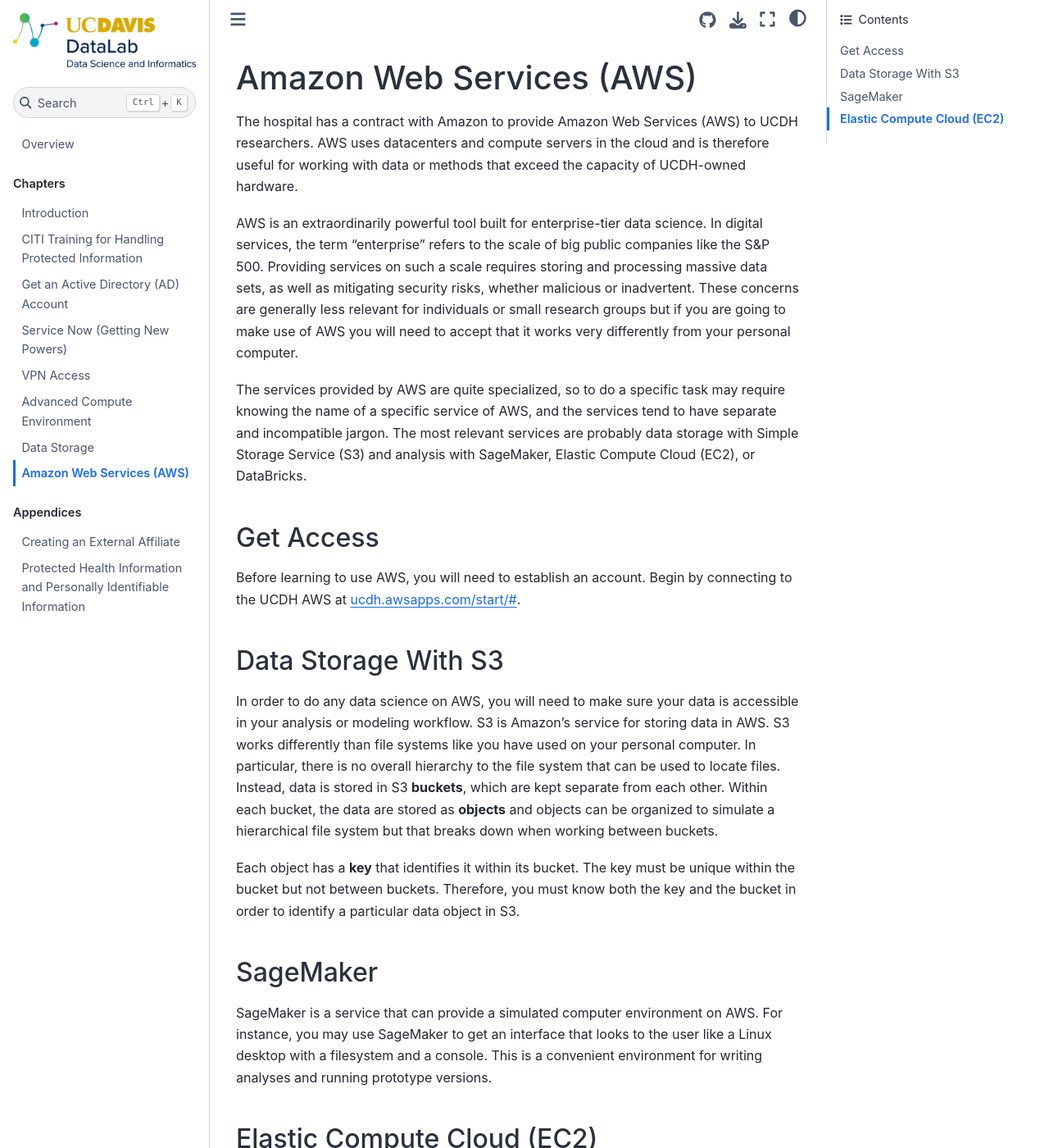
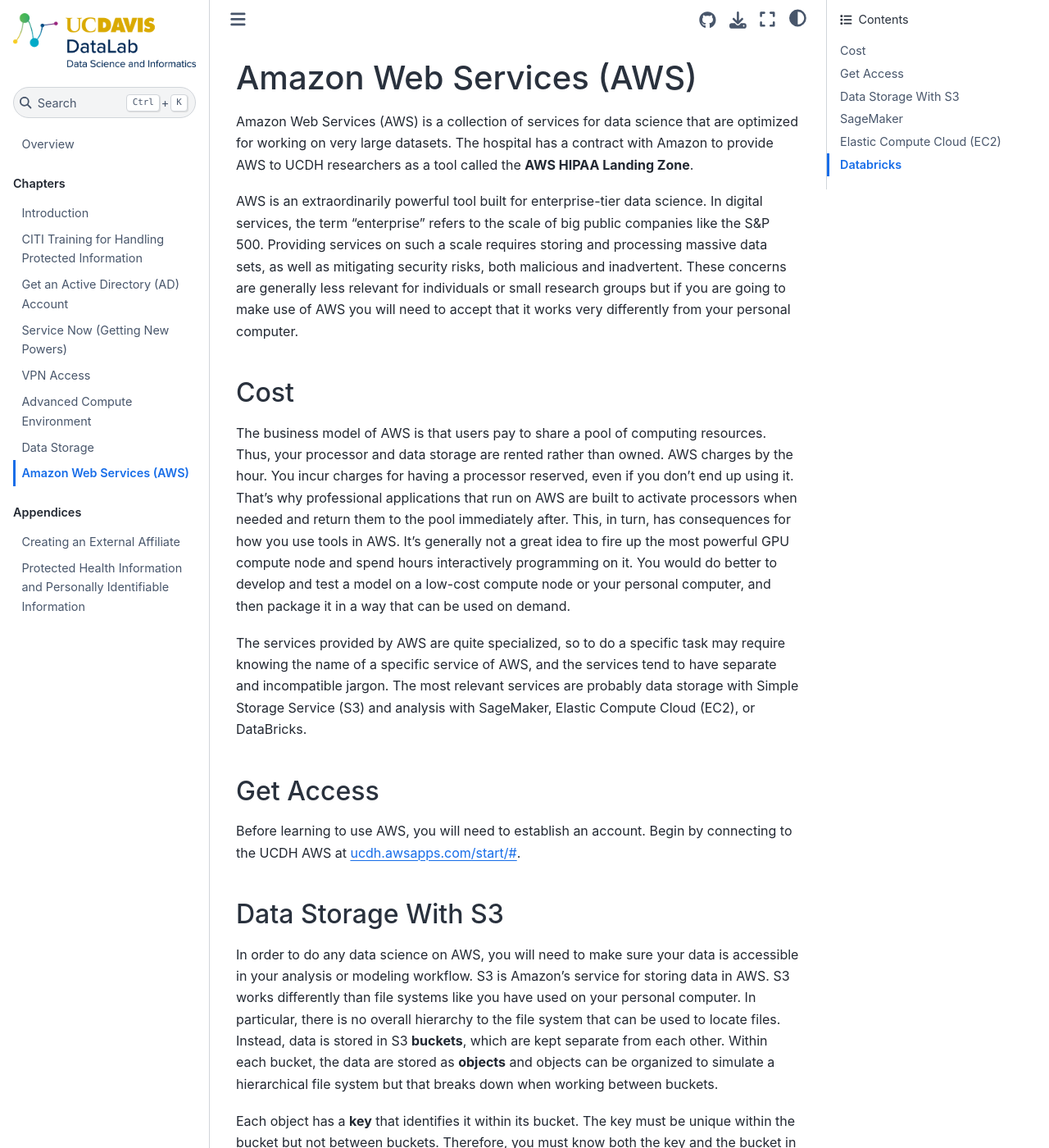
Before and after one commit to ucdavisdatalab/workshop_ucdh_onboarding, a Jupyter Book: the page built from chapters/08_aws.md, in a window 1280 px wide and 1400 px high. Shown: the whole window at 82% size. Built offline with Jupyter Book 1.0.4 settings and Sphinx 7.4.7 and the Sphinx Book theme 1.1.4, drawn with Linux system fonts in a browser that asks for light colours; some of the changed text lies outside the part shown.

Commit message:
fleshed out some AWS description

```diff
--- a/chapters/08_aws.md
+++ b/chapters/08_aws.md
@@ -1,7 +1,10 @@
 # Amazon Web Services (AWS)
-The hospital has a contract with Amazon to provide Amazon Web Services (AWS) to UCDH researchers. AWS uses datacenters and compute servers in the cloud and is therefore useful for working with data or methods that exceed the capacity of UCDH-owned hardware.
+Amazon Web Services (AWS) is a collection of services for data science that are optimized for working on very large datasets. The hospital has a contract with Amazon to provide AWS to UCDH researchers as a tool called the **AWS HIPAA Landing Zone**.
 
-AWS is an extraordinarily powerful tool built for enterprise-tier data science. In digital services, the term "enterprise" refers to the scale of big public companies like the S&P 500. Providing services on such a scale requires storing and processing massive data sets, as well as mitigating security risks, whether malicious or inadvertent. These concerns are generally less relevant for individuals or small research groups but if you are going to make use of AWS you will need to accept that it works very differently from your personal computer.
+AWS is an extraordinarily powerful tool built for enterprise-tier data science. In digital services, the term "enterprise" refers to the scale of big public companies like the S&P 500. Providing services on such a scale requires storing and processing massive data sets, as well as mitigating security risks, both malicious and inadvertent. These concerns are generally less relevant for individuals or small research groups but if you are going to make use of AWS you will need to accept that it works very differently from your personal computer.
+
+## Cost
+The business model of AWS is that users pay to share a pool of computing resources. Thus, your processor and data storage are rented rather than owned. AWS charges by the hour. You incur charges for having a processor reserved, even if you don't end up using it. That's why professional applications that run on AWS are built to activate processors when needed and return them to the pool immediately after. This, in turn, has consequences for how you use tools in AWS. It's generally not a great idea to fire up the most powerful GPU compute node and spend hours interactively programming on it. You would do better to develop and test a model on a low-cost compute node or your personal computer, and then package it in a way that can be used on demand.
 
 The services provided by AWS are quite specialized, so to do a specific task may require knowing the name of a specific service of AWS, and the services tend to have separate and incompatible jargon. The most relevant services are probably data storage with Simple Storage Service (S3) and analysis with SageMaker, Elastic Compute Cloud (EC2), or DataBricks.
 
@@ -14,6 +17,14 @@
 Each object has a **key** that identifies it within its bucket. The key must be unique within the bucket but not between buckets. Therefore, you must know both the key and the bucket in order to identify a particular data object in S3.
 
 ## SageMaker
-SageMaker is a service that can provide a simulated computer environment on AWS. For instance, you may use SageMaker to get an interface that looks to the user like a Linux desktop with a filesystem and a console. This is a convenient environment for writing analyses and running prototype versions.
+SageMaker is a service that provides an interactive computing environment on AWS. This is a convenient environment for writing analyses and running prototype versions. The
 
 ## Elastic Compute Cloud (EC2)
+Elastic Compute Cloud (EC2) runs scripted analyses on hardware that it reserves only while the analysis is running. This is a very cost-efficient way to do computation because you don't have to buy servers or pay for unused server time. The service scales (or stretches, hence "elastic") the available hardware to meet the immediate demand. AWS uses auto-scaling to add new compute nodes to the cluster as needed to handle new requests.
+
+The problem with EC2 is that the value it provides by efficient use of computational hardware is generally less than the cost of your time to learn the system and adapt your code to spin up EC2 servers just for the most intensive part of the computation. EC2 is an example of a service where the overhead of designing for the enterprise scale means it is not useful for small research teams.
+
+## Databricks
+In order for a typical researcher or small team to make use of EC2, they need a layer that automates EC2 configuration and control in response to demand from the analysis side. That layer is **Databricks**. If you truly need the power of EC2, then Databricks will save you a ton of time learning how to use EC2 and integrate it with your analysis. The user then focuses on writing R or Python code in a notebook to run their analysis.
+
+UCDH
```
